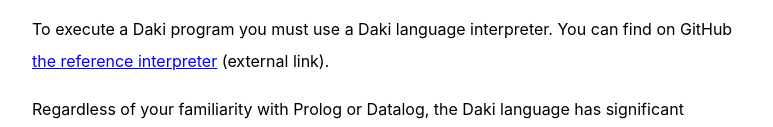
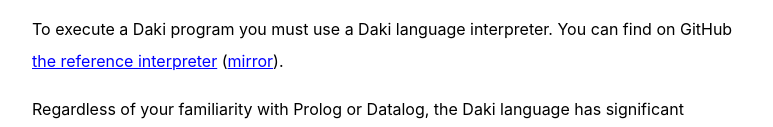
Before and after one commit to gonmf/gonmf.github.io, a plain HTML site: page daki_spec.html in a window 1280 px wide. Shown: the part 221-348 px from the top of the page, without its empty margins (248-1021 px from the left). Drawn offline with Linux system fonts and the light colour scheme.

Commit message:
Update daki_spec.html

```diff
--- a/daki_spec.html
+++ b/daki_spec.html
@@ -20,7 +20,7 @@
 
       <p>Daki is a small computer programming language inspired by Prolog and Datalog. It is a declarative, logic, typed language based on Horn clauses, aimed at solving problems via deduction.</p>
 
-      <p>To execute a Daki program you must use a Daki language interpreter. You can find on GitHub <a href="https://github.com/gonmf/dakilang" target="_blank" rel="noopener">the reference interpreter</a> (external link).</p>
+      <p>To execute a Daki program you must use a Daki language interpreter. You can find on GitHub <a href="https://github.com/gonmf/dakilang" target="_blank" rel="noopener">the reference interpreter</a> (<a href="https://repo.or.cz/dakilang.git" target="_blank" rel="noopener">mirror</a>).</p>
 
       <p>Regardless of your familiarity with Prolog or Datalog, the Daki language has significant differences to both. For this reason the following short language definition has been compiled, with examples.</p>
 
```
